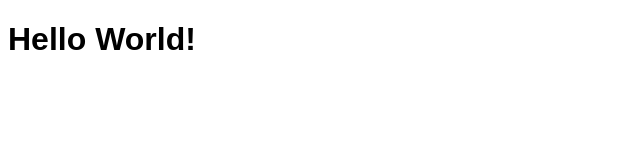
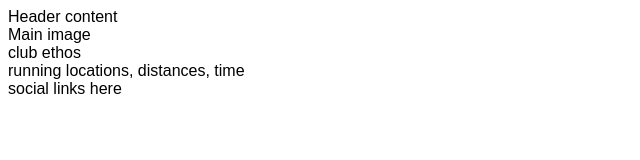
Before and after one commit to perfecttennails/love-running, a plain HTML site: page index.html in a window 1280 px wide. Shown: the whole page, without its empty margins (0-640 px from the left). Drawn offline with Linux system fonts and the light colour scheme.

Commit message:
add core structure for home page

```diff
--- a/index.html
+++ b/index.html
@@ -11,6 +11,18 @@
     <title>Love Running</title>
 </head>
 <body>
-    <h1>Hello World!</h1>
+    <header>Header content</header>
+    <section>
+        Main image
+    </section>
+    <section>
+        club ethos
+    </section>
+    <section>
+        running locations, distances, time
+    </section>
+    <footer>
+        social links here
+    </footer>
 </body>
 </html>
```
